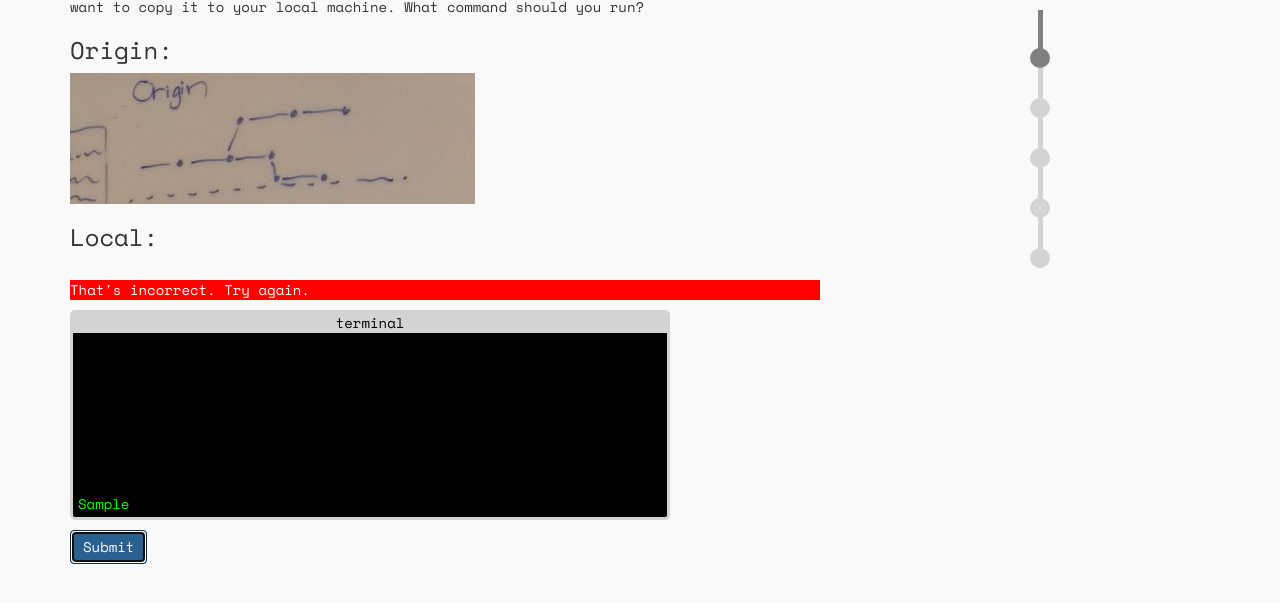
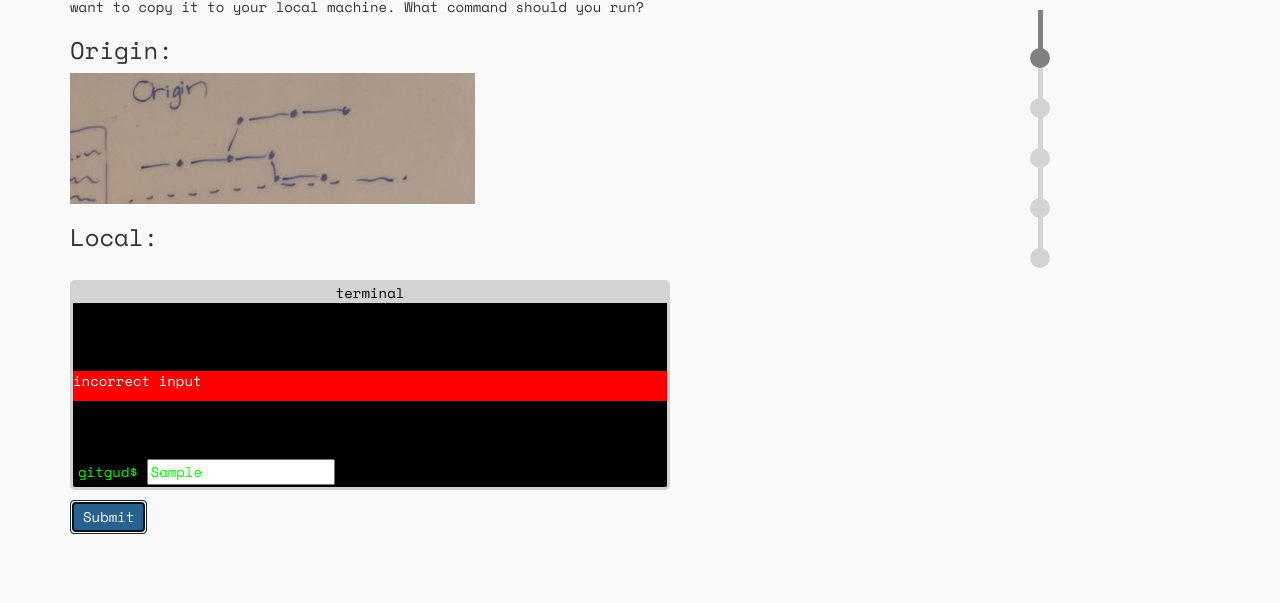
Before and after one commit to Jufebrown/gitgud, a website: page index.html in a window 1280 px wide. Both pictures are taken after typing "Sample" into the empty fields and a click on the button "Submit". Shown: the part 93-696 px from the top of the page. Drawn offline with nearby package versions, Linux system fonts and the light colour scheme.

Commit message:
added prompt and moved incorrect answer notification into terminal

```diff
--- a/partials/challenges.html
+++ b/partials/challenges.html
@@ -29,18 +29,21 @@
         </div>
       </div>
 
-      <div ng-if="gameState.answered && gameState.correct" class="correct-answer">
+      <!-- <div ng-if="gameState.answered && gameState.correct" class="correct-answer">
         <p>Very good!</p>
-      </div>
-      <div ng-if="gameState.answered && !gameState.correct" class="incorrect-answer">
-        <p>That's incorrect. Try again.</p>
-      </div>
+      </div> -->
 
       <div class="input-container">
-
+        <form>
           <div class="terminal">
             <p class="terminal-header">terminal</p>
-          <input type="text" class="terminal-input" ng-model="answer" ng-change="gameState.answered = false" autofocus>
+            <div ng-if="gameState.answered && !gameState.correct" class="incorrect-answer">
+              <p>incorrect input</p>
+            </div>
+            <div class="terminal-input">
+              <span>gitgud$</span>
+              <input type="text" ng-model="answer" ng-change="gameState.answered = false" class="terminal-input-box" autofocus>
+            </div>
           </div>
 
           <!-- Clear Input Button -->
@@ -48,8 +51,9 @@
             <button class="btn btn-primary" ng-click="clearPage()">Clear</button>
           </div>
 
-        <button class="btn btn-primary" ng-if="!gameState.correct" ng-click="submitAnswer()">Submit</button>
+          <button class="btn btn-primary" ng-if="!gameState.correct" ng-click="submitAnswer()" type="submit">Submit</button>
           <button class="btn btn-success" ng-if="gameState.answered && gameState.correct" ng-click="nextChallenge()">Next</button>
+        </form>
       </div>
 
     </div>
```
Lines whose indentation alone changed are shown as unchanged.
